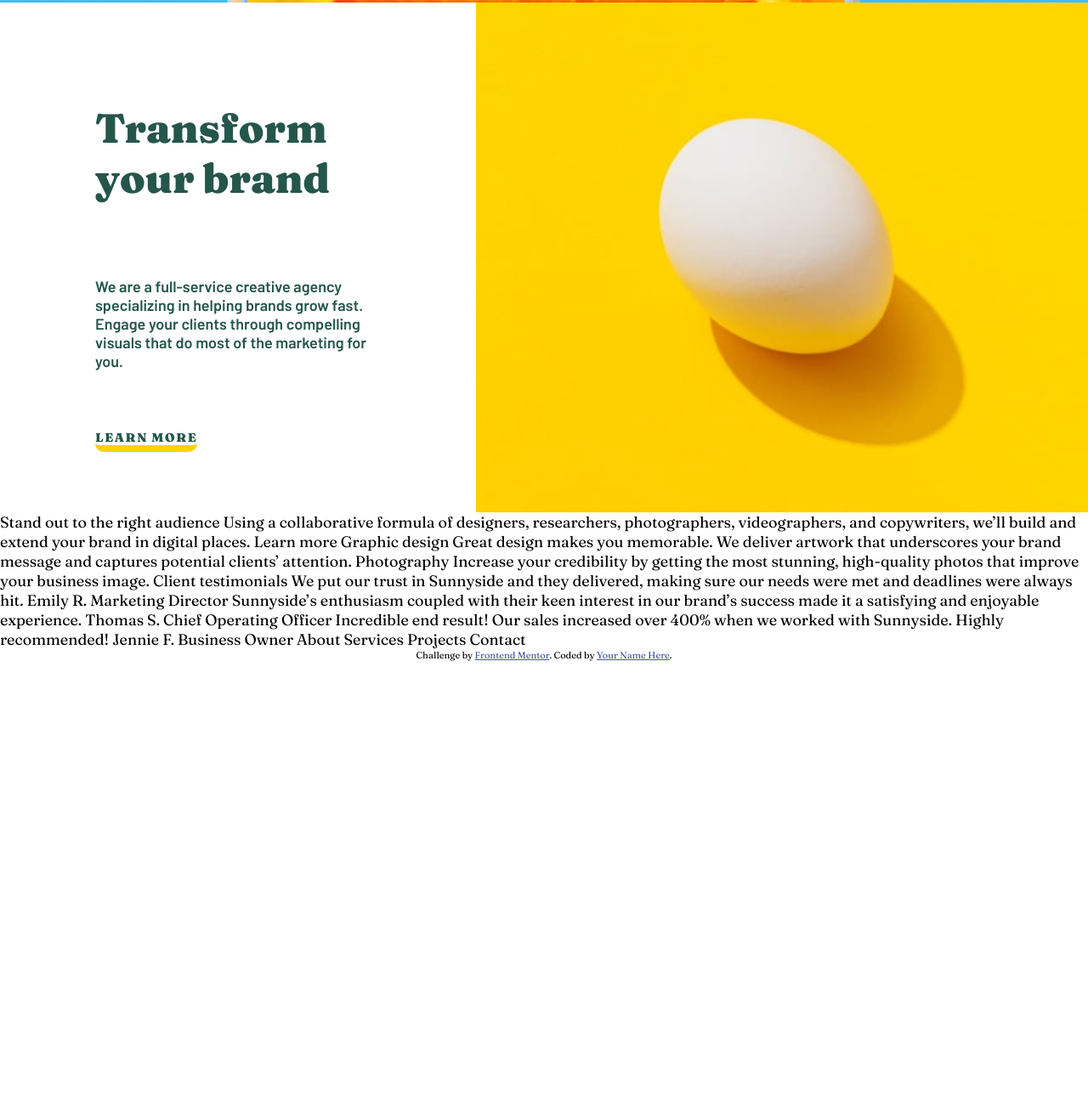
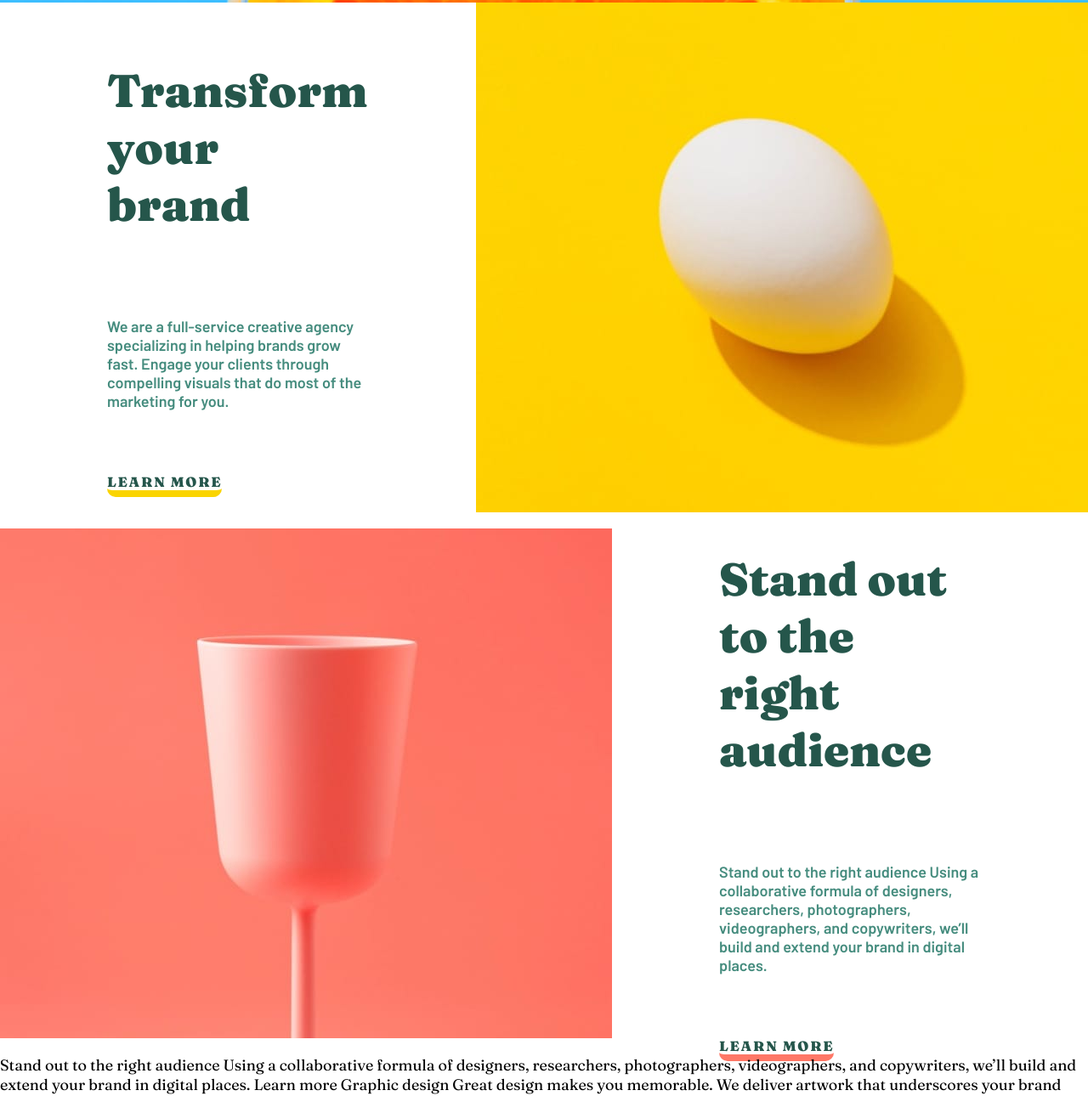
Before and after one commit to Olkens/FEM-sunnyside, a website: page src/index.html in a window 1280 px wide. Shown: the part 797-2087 px from the top of the page at 85% size. Before the commit the page ends 1575 px from the top, so only its background shows below. Drawn offline with Linux system fonts and the light colour scheme.

Commit message:
added styles, mainly max width to body and second section, refined section styles

```diff
--- a/src/index.html
+++ b/src/index.html
@@ -45,7 +45,8 @@
           <img src="../images/icon-arrow-down.svg" alt="" srcset="" />
         </section>
       </header>
-      <section class="first-section">
+      <div class="sections-container">
+      <section class="first-section all-sections">
         <div>
           <h1>Transform your brand</h1>
           <p>
@@ -54,10 +55,22 @@
             most of the marketing for you.
           </p>
           <a href="">Learn more</a>
-          <div class="border-bottom"> </div>
+
         </div>
         <img src="../images/desktop/image-transform.jpg" alt="" />
       </section>
+      <section class="second-section all-sections">
+        <img src="../images/desktop/image-stand-out.jpg" alt="">
+        <div>
+          <h1>Stand out to the right audience </h1>
+          <p>Stand out to the right audience Using a collaborative formula of
+            designers, researchers, photographers, videographers, and copywriters,
+            we’ll build and extend your brand in digital places.</p>
+            <a> Learn more</a>
+        </div>
+
+      </section>
+    </div>
       Stand out to the right audience Using a collaborative formula of
       designers, researchers, photographers, videographers, and copywriters,
       we’ll build and extend your brand in digital places. Learn more Graphic
--- a/src/scss/main.scss
+++ b/src/scss/main.scss
@@ -8,11 +8,23 @@ $darkCyan: hsl(167, 40%, 24%);
 $darkBlue: hsl(198, 62%, 26%);
 $darkModerateCyan: hsl(168, 34%, 41%);
 
+*,
+*::after,
+*::before {
+  box-sizing: border-box;
+}
+
+html {
+  height: 100%;
+  width: 100%;
+  font-size: 18px;
+  scroll-behavior: smooth;
+}
+
 body {
-  padding: 0;
-  margin: 0;
-  font-size: 18px;
   font-family: "Fraunces", serif;
+  max-width: 1440px;
+  margin: auto;
 }
 
 header {
@@ -74,8 +86,13 @@ header {
     }
   }
 }
-
-.first-section {
+.sections-container {
+  display: flex;
+  flex-direction: column;
+  justify-content: center;
+  align-items: center;
+}
+.all-sections {
   display: flex;
   align-items: center;
   div {
@@ -89,6 +106,7 @@ header {
       font-family: "Barlow", sans-serif;
       font-weight: normal;
       padding: 3rem 0;
+      color: $darkModerateCyan;
     }
     a {
       text-decoration: none;
@@ -97,13 +115,17 @@ header {
       text-transform: uppercase;
       letter-spacing: 0.1rem;
       font-size: 0.9rem;
-      border-bottom: 8px solid $yellow;
       border-radius: 10px;
-    }
-    border-bottom {
-      height: 8px;
-      width: 30px;
-      background-color: $yellow;
     }
   }
 }
+.first-section {
+  a {
+    border-bottom: 8px solid $yellow;
+  }
+}
+.second-section {
+  a {
+    border-bottom: 8px solid $softRed;
+  }
+}
```
Also changed, not shown: public/css/main.css, 1 other file.
